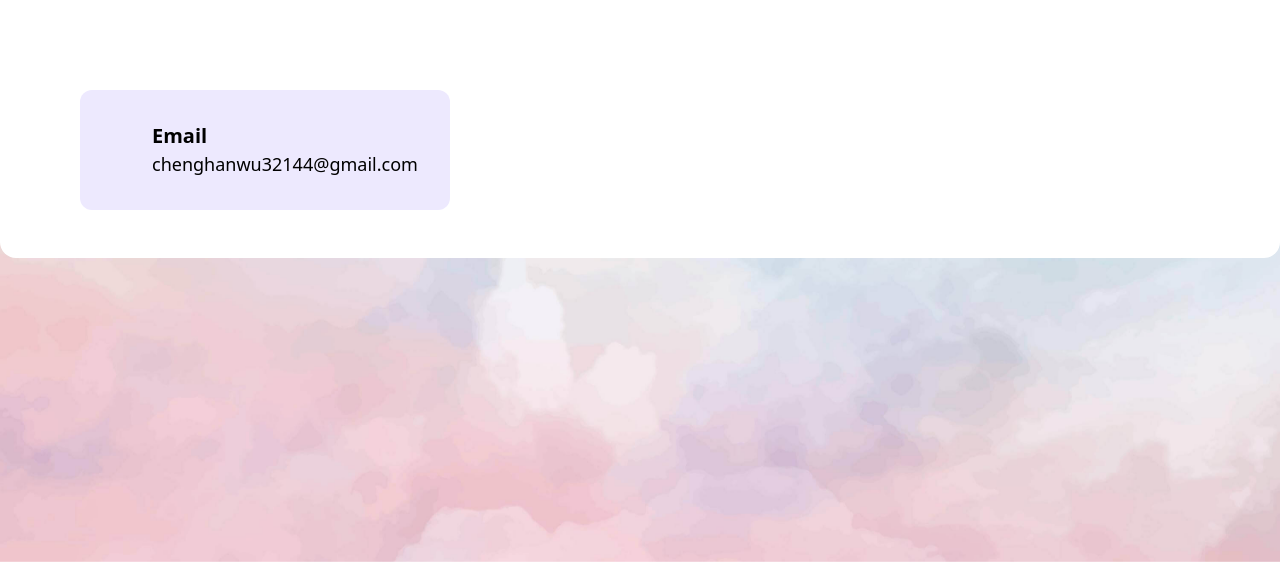
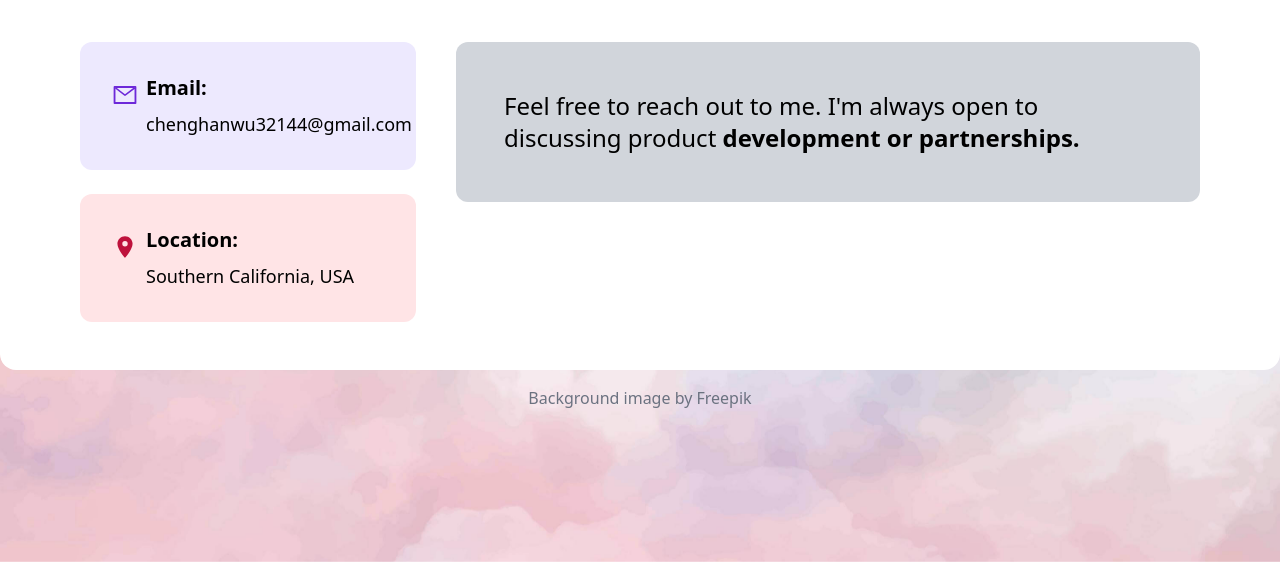
Before and after one commit to henry32144/henry32144.github.io, a Gatsby site: page /contacts in a window 1280 px wide. Shown: the part 238-800 px from the top of the page. Built offline with nearby package versions, Linux system fonts and the light colour scheme; Gatsby itself is replaced by a stand-in of ours.

Commit message:
finish contact

```diff
--- /dev/null
+++ b/src/components/footer.tsx
@@ -0,0 +1,16 @@
+import React from "react";
+
+const Footer: React.FC = () => {
+  return (
+    <div className="footer py-4 text-center text-gray-500">
+          <p>
+            Background image by{" "}
+            <a href="https://www.freepik.com/free-vector/hand-painted-watercolor-pastel-sky-background_13223496.htm#query=watercolor%20background&position=0&from_view=search&track=ais">
+              Freepik
+            </a>
+          </p>
+        </div>
+  );
+};
+
+export default Footer;
--- a/src/components/layout.tsx
+++ b/src/components/layout.tsx
@@ -1,5 +1,6 @@
 import * as React from "react";
 import Navbar from "./navbar";
+import Footer from "./footer";
 
 type LayoutProps = {
   children: React.ReactNode;
@@ -7,10 +8,13 @@ type LayoutProps = {
 
 const Layout: React.FC<LayoutProps> = ({ children }) => {
   return (
-    <div className="bg-bgImage dark:bg-darkBgImage bg-cover bg-fixed bg-center bg-no-repeat min-h-screen">
+    <div className="bg-bgImage dark:bg-darkBgImage bg-cover bg-fixed bg-center bg-no-repeat min-h-screen md:pb-16">
       <Navbar />
       <main>
-        <div className="container">{children}</div>
+        <div className="container">
+          {children}
+          <Footer></Footer>
+        </div>
       </main>
     </div>
   );
--- a/src/pages/contacts.tsx
+++ b/src/pages/contacts.tsx
@@ -3,6 +3,8 @@ import type { HeadFC, PageProps } from "gatsby";
 import Layout from "../components/layout";
 import Card from "../components/card";
 import PageTitle from "../components/pageTitle";
+import { AiOutlineMail } from "react-icons/ai";
+import { MdLocationOn } from "react-icons/md";
 
 const ContactPage: React.FC<PageProps> = () => {
   return (
@@ -11,17 +13,55 @@ const ContactPage: React.FC<PageProps> = () => {
         <div className="py-12">
           <PageTitle text="Contact" />
         </div>
-        <div className="lg:flex gap-x-20 py-12">
-          <div className="flex flex-wrap p-8 gap-2 bg-violet-100 dark:border-dark-icon-bg rounded-xl">
-            <div className="w-8 mt-2"></div>
-            <div className="space-y-2">
-              <p className="text-xl font-semibold dark:text-white">Email</p>
-              <a
-                href="mailto:chenghanwu32144@gmail.com"
-                className="text-gray-lite text-lg dark:text-[#A6A6A6] "
-              >
-                chenghanwu32144@gmail.com
-              </a>
+        <div className="lg:flex gap-x-10 pb-12">
+          <div className="w-full lg:w-[40%] xl:w-[30%] space-y-6">
+            <div className="flex p-8 gap-2 bg-violet-100 dark:border-dark-icon-bg rounded-xl dark:bg-neutral-700">
+              <div className="mt-2">
+                <AiOutlineMail
+                  size={26}
+                  className="text-violet-700 dark:text-violet-400"
+                />
+              </div>
+              <div>
+                <p className="text-xl font-bold dark:text-white">Email:</p>
+                <div className="mt-2">
+                  <a
+                    href="mailto:chenghanwu32144@gmail.com"
+                    className="text-gray-lite text-lg dark:text-[#A6A6A6]"
+                  >
+                    chenghanwu32144@gmail.com
+                  </a>
+                </div>
+              </div>
+            </div>
+            <div className="flex p-8 gap-2 bg-rose-100 dark:border-dark-icon-bg rounded-xl dark:bg-neutral-700">
+              <div className="mt-2">
+                <MdLocationOn
+                  size={26}
+                  className="text-rose-700 dark:text-rose-400"
+                />
+              </div>
+              <div>
+                <p className="text-xl font-bold dark:text-white">Location:</p>
+                <div className="mt-2">
+                  <p className="text-gray-lite text-lg dark:text-[#A6A6A6] mt-2">
+                    Southern California, USA
+                  </p>
+                </div>
+              </div>
+            </div>
+          </div>
+          <div className="w-full mt-8 lg:mt-0 lg:w-[60%] xl:w-[70%]">
+            <div className="dark:border-dark-icon-bg dark:border-2 md:p-[48px] p-4 bg-gray-300 rounded-xl mb-[30px] md:mb-[60px] dark:bg-[#111111]">
+              <h3 className="text-2xl ">
+                <span className="text-gray-lite dark:text-[#A6A6A6] ">
+                  Feel free to reach out to me. I'm always open to discussing
+                  product{" "}
+                </span>
+                <span className="font-semibold dark:text-white">
+                  development or partnerships.
+                </span>
+              </h3>
             </div>
           </div>
         </div>
```
Also changed, not shown: src/images/background-dalle.jpg (added), src/images/dark-background.jpg, 1 other file.
